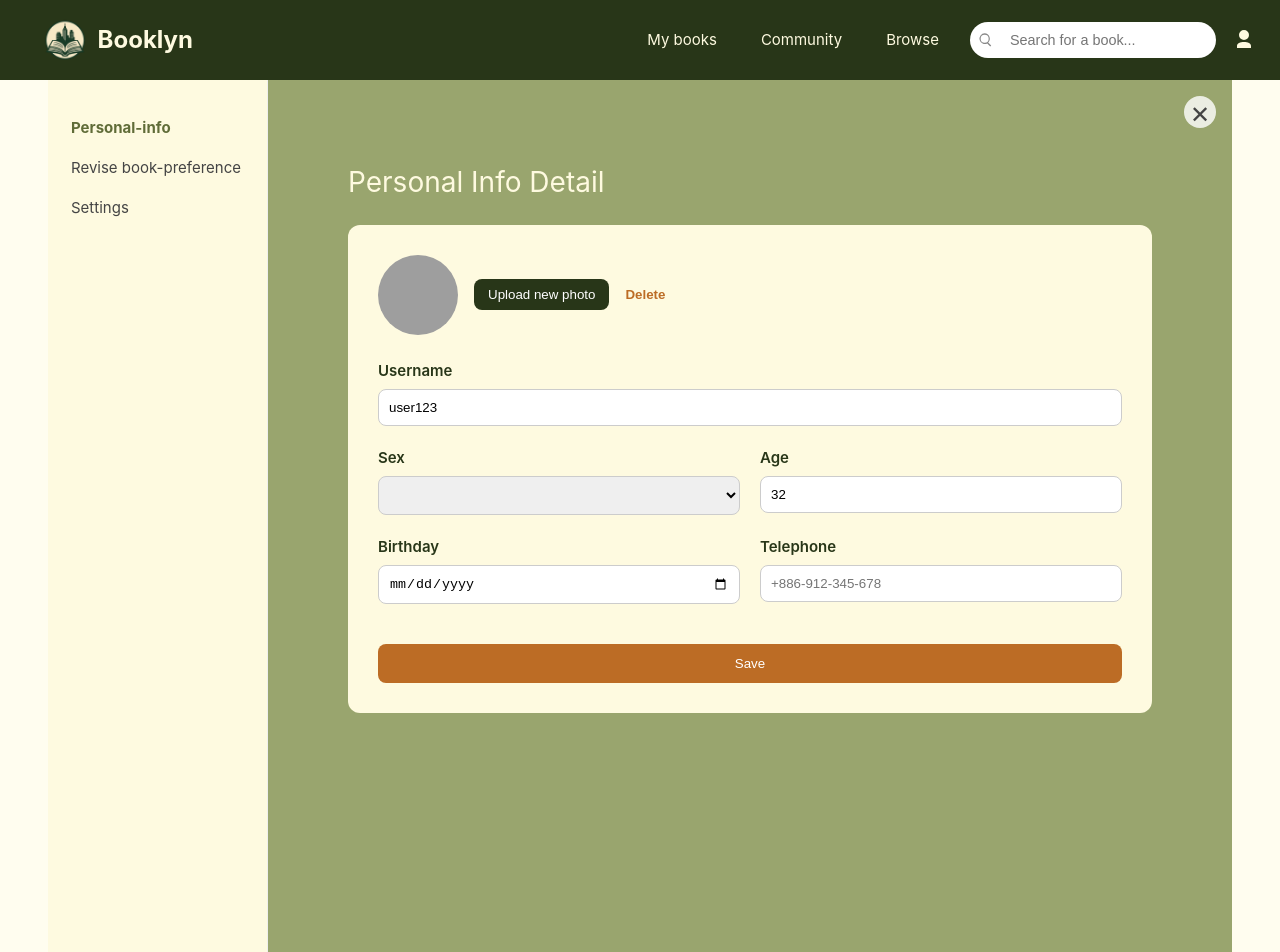
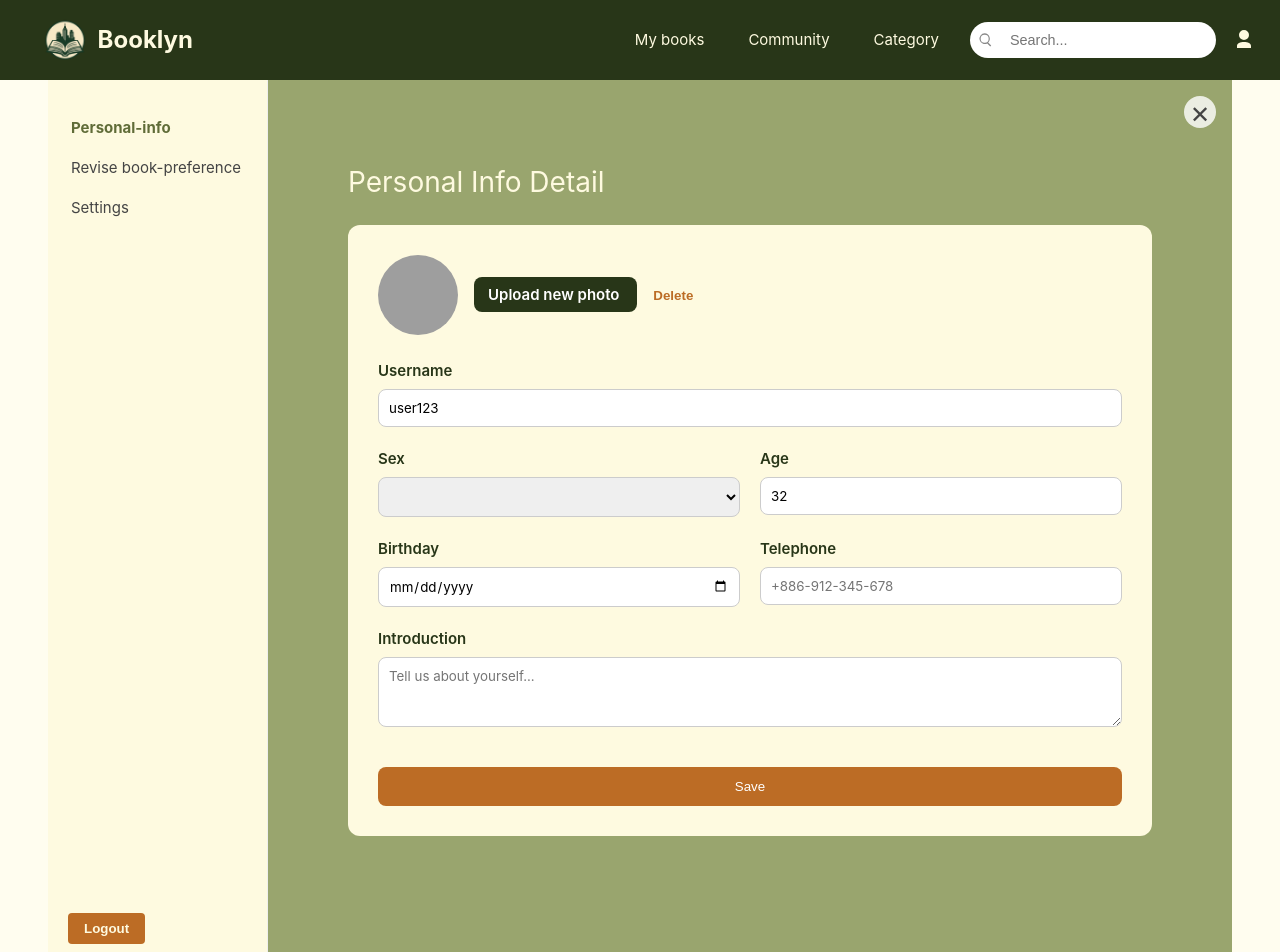
Before and after one commit to glendawei/Booklyn, a Vue app: page /profile-settings/personal-info in a window 1280 px wide. Shown: the top 952 px of the page. Built offline with nearby package versions, Linux system fonts and the light colour scheme; grey boxes are pictures that could not be loaded.

Commit message:
change personalinfo and some route settings

```diff
--- a/package.json
+++ b/package.json
@@ -33,7 +33,7 @@
     "postcss": "^8.5.3",
     "prettier": "3.5.3",
     "tailwindcss": "^4.1.4",
-    "vite": "^4.4.0",
+    "vite": "^5.4.19",
     "vite-plugin-vue-devtools": "^7.7.2"
   }
 }
--- a/src/components/SearchBar.vue
+++ b/src/components/SearchBar.vue
@@ -1,13 +1,17 @@
 <template>
   <nav :class="['navbar', { 'navbar-scrolled': isScrolled }]">
-    <router-link to="/" class="logo"
-      style="display:grid; grid-template-columns: 1fr 1fr; line-height: 50px; width: 185px;">
+    <router-link to="/" class="logo" style="display:grid; grid-template-columns: 1fr 1fr; line-height: 50px; width: 185px;">
       <img src="../../logo.png" style="width: 50px; height:50px;">
       Booklyn
     </router-link>
 
     <div class="tabs">
-      <div v-for="tab in tabs" :key="tab.name" :class="['tab', { active: tab.name === selected }]" @click="select(tab)">
+      <div
+        v-for="tab in tabs"
+        :key="tab.name"
+        :class="['tab', { active: tab.name === selected }]"
+        @click="select(tab)"
+      >
         {{ tab.name }}
       </div>
     </div>
@@ -15,15 +19,14 @@
     <div class="actions">
       <div class="search-box">
         <svg class="icon icon-search" viewBox="0 0 24 24">
-          <path
-            d="M10 2a8 8 0 015.292 13.708l4.5 4.5-1.414 1.414-4.5-4.5A8 8 0 1110 2zm0 2a6 6 0 100 12 6 6 0 000-12z" />
+          <path d="M10 2a8 8 0 015.292 13.708l4.5 4.5-1.414 1.414-4.5-4.5A8 8 0 1110 2zm0 2a6 6 0 100 12 6 6 0 000-12z"/>
         </svg>
-        <input v-model="searchTerm" @keyup.enter="performSearch" placeholder="Search for a book..." />
+        <input v-model="query" type="text" placeholder="Search..." />
       </div>
 
       <!-- ✅ 已加上點擊事件 -->
       <svg class="icon icon-user" viewBox="0 0 24 24" @click="handleUserClick">
-        <path d="M12 12a5 5 0 100-10 5 5 0 000 10zm0 2c-3.866 0-7 1.343-7 4v2h14v-2c0-2.657-3.134-4-7-4z" />
+        <path d="M12 12a5 5 0 100-10 5 5 0 000 10zm0 2c-3.866 0-7 1.343-7 4v2h14v-2c0-2.657-3.134-4-7-4z"/>
       </svg>
     </div>
   </nav>
@@ -39,7 +42,7 @@ const route = useRoute()
 const tabs = [
   { name: 'My books', path: '/MyBooks' },
   { name: 'Community', path: '/Community' },
-  { name: 'Browse', path: '/Category' },
+  { name: 'Category', path: '/Category' },
 ]
 
 const selected = computed(() => {
@@ -47,15 +50,7 @@ const selected = computed(() => {
   return currentTab ? currentTab.name : null
 })
 
-const searchTerm = ref('');
-
-function performSearch() {
-  if (searchTerm.value.trim()) {
-    router.push({ path: '/Category', query: { q: searchTerm.value.trim() } });
-  } else {
-    router.push({ path: '/Category' });
-  }
-}
+const query = ref('')
 const isScrolled = ref(false)
 
 function select(tab) {
@@ -94,9 +89,7 @@ onUnmounted(() => {
 
 .navbar {
   position: fixed;
-  top: 0;
-  left: 0;
-  right: 0;
+  top: 0; left: 0; right: 0;
   z-index: 1000;
   display: flex;
   align-items: center;
@@ -109,7 +102,6 @@ onUnmounted(() => {
   transition: all 0.3s ease;
   box-shadow: none;
 }
-
 .navbar-scrolled {
   height: 66px;
   box-shadow: 0 2px 10px rgba(0, 0, 0, 0.3);
@@ -125,7 +117,6 @@ onUnmounted(() => {
   /*background-color: #606C38;*/
   transition: background-color 0.3s ease;
 }
-
 .logo:hover {
   background-color: #4e562e;
 }
@@ -146,12 +137,10 @@ onUnmounted(() => {
   cursor: pointer;
   transition: background-color 0.3s ease, color 0.3s ease;
 }
-
 .tab:hover {
   background-color: #606C38;
   color: #fefae0;
 }
-
 .tab.active {
   background: #fefae0;
   color: #283618;
@@ -172,7 +161,6 @@ onUnmounted(() => {
   border-radius: 999px;
   padding: 4px 12px;
 }
-
 .search-box input {
   border: none;
   outline: none;
@@ -181,7 +169,6 @@ onUnmounted(() => {
   border-radius: 999px;
   min-width: 140px;
 }
-
 .icon-search {
   position: absolute;
   left: 8px;
@@ -189,7 +176,6 @@ onUnmounted(() => {
   height: 16px;
   fill: #888;
 }
-
 .icon-user {
   width: 24px;
   height: 24px;
@@ -197,7 +183,6 @@ onUnmounted(() => {
   cursor: pointer;
   transition: transform 0.2s ease;
 }
-
 .icon-user:hover {
   transform: scale(1.1);
 }
@@ -208,7 +193,6 @@ onUnmounted(() => {
     flex-direction: column;
     height: auto;
   }
-
   .tabs {
     margin: 8px 0;
   }
--- a/src/layouts/ProfileLayout.vue
+++ b/src/layouts/ProfileLayout.vue
@@ -15,6 +15,9 @@
           <router-link to="/profile-settings/settings">Settings</router-link>
         </li>
       </ul>
+
+      <!-- Logout 按鈕 -->
+      <button class="logout-btn" @click="logout">Logout</button>
     </aside>
 
     <main class="main">
@@ -23,13 +26,23 @@
   </div>
 </template>
 
+<script>
+export default {
+  methods: {
+    logout() {
+      localStorage.removeItem('loggedIn')
+      this.$router.push('/login');
+    }
+  }
+}
+</script>
+
 <style scoped>
 .container {
   position: relative;
   display: flex;
   min-height: 100vh;
 }
-
 
 .close-btn {
   position: absolute;
@@ -56,6 +69,7 @@
   padding: 20px;
   background: #FEFAE0;
   border-right: 1px solid #eee;
+  position: relative;
 }
 
 .sidebar ul {
@@ -77,6 +91,24 @@
   font-weight: bold;
 }
 
+.logout-btn {
+  position: absolute;
+  bottom: 16px;
+  left: 20px;
+  padding: 8px 16px;
+  background-color: #BC6C25;
+  color: #FEFAE0;
+  border: none;
+  border-radius: 4px;
+  cursor: pointer;
+  font-weight: bold;
+  transition: background 0.2s;
+}
+
+.logout-btn:hover {
+  background-color: #A55D1E;
+}
+
 .main {
   flex: 1;
   padding: 40px;
--- a/src/views/PersonalInfo.vue
+++ b/src/views/PersonalInfo.vue
@@ -4,10 +4,13 @@
 
     <div class="card">
       <div class="profile-pic">
-        <img src="https://i.pravatar.cc/150?img=32" />
+        <img :src="form.photoUrl" />
         <div>
-          <button class="upload">Upload new photo</button>
-          <button class="delete">Delete</button>
+          <label class="upload">
+            Upload new photo
+            <input type="file" accept="image/*" @change="onPhotoSelected" hidden>
+          </label>
+          <button class="delete" @click="deletePhoto">Delete</button>
         </div>
       </div>
 
@@ -42,6 +45,12 @@
             <input type="tel" v-model="form.phone" placeholder="+886-912-345-678" />
           </div>
         </div>
+        <div class="row">
+          <div class="field">
+            <label>Introduction</label>
+            <textarea v-model="form.introduction" rows="3" placeholder="Tell us about yourself..."></textarea>
+          </div>
+        </div>
         <button class="save" @click.prevent="save">Save</button>
       </form>
     </div>
@@ -56,11 +65,28 @@ const form = reactive({
   gender: '女性',
   age: 32,
   birthday: '',
-  phone: ''
+  phone: '',
+  introduction: '',
+  photoUrl: 'https://i.pravatar.cc/150?img=32'
 })
 
 function save() {
   alert('儲存成功：' + JSON.stringify(form, null, 2))
+}
+
+function onPhotoSelected(event) {
+  const file = event.target.files[0]
+  if (file) {
+    const reader = new FileReader()
+    reader.onload = () => {
+      form.photoUrl = reader.result
+    }
+    reader.readAsDataURL(file)
+  }
+}
+
+function deletePhoto() {
+  form.photoUrl = 'https://i.pravatar.cc/150?img=32'
 }
 </script>
 
@@ -101,6 +127,7 @@ h2 {
   padding: 8px 14px;
   border: none;
   border-radius: 8px;
+  cursor: pointer;
 }
 .delete {
   color: #BC6C25;
@@ -108,6 +135,7 @@ h2 {
   border: none;
   margin-left: 10px;
   font-weight: bold;
+  cursor: pointer;
 }
 
 .form {
@@ -119,6 +147,7 @@ h2 {
 .row {
   display: flex;
   gap: 20px;
+  flex-wrap: wrap;
 }
 
 .field {
@@ -134,10 +163,12 @@ label {
 }
 
 input,
-select {
+select,
+textarea {
   padding: 10px;
   border: 1px solid #ccc;
   border-radius: 8px;
+  font-family: inherit;
 }
 
 .save {
--- a/src/views/Setting.vue
+++ b/src/views/Setting.vue
@@ -1,11 +1,6 @@
 <template>
   <div class="setting-page">
-    <h2>Settings</h2>
-    <p>Click below to logout:</p>
-
-    <button class="save-btn" @click="logoutFake">
-      Logout
-    </button>
+    <h2>This is a setting-page</h2>
   </div>
 </template>
 
--- a/src/views/Signin.vue
+++ b/src/views/Signin.vue
@@ -94,6 +94,7 @@ function onRegister() {
   }
   successMessage.value = 'Registered successfully!'
   errorMessage.value   = ''
+  localStorage.setItem('loggedIn', 'true')
   setTimeout(() => router.push('/interests'), 800)
 }
 
```
Also changed, not shown: 1 other file (tests, documents, lock files or other folders).
